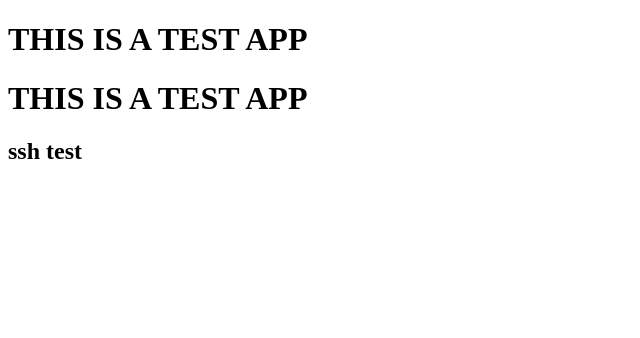
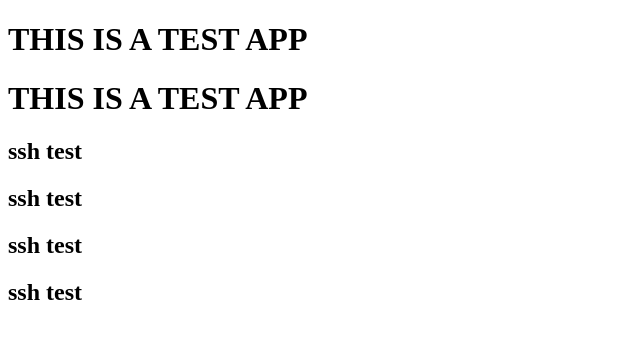
Before and after one commit to mubrik/gittutorial, a plain HTML site: page index.html in a window 1280 px wide. Shown: the whole page, without its empty margins (0-640 px from the left). Drawn offline with Linux system fonts and the light colour scheme.

Commit message:
some html

```diff
--- a/index.html
+++ b/index.html
@@ -8,5 +8,8 @@
     <h1> THIS IS A  TEST APP</h1>
     <h1> THIS IS A  TEST APP</h1>
     <h2> ssh test</h2>
+    <h2> ssh test</h2>
+    <h2> ssh test</h2>
+    <h2> ssh test</h2>
   </body>
 </html>
```
